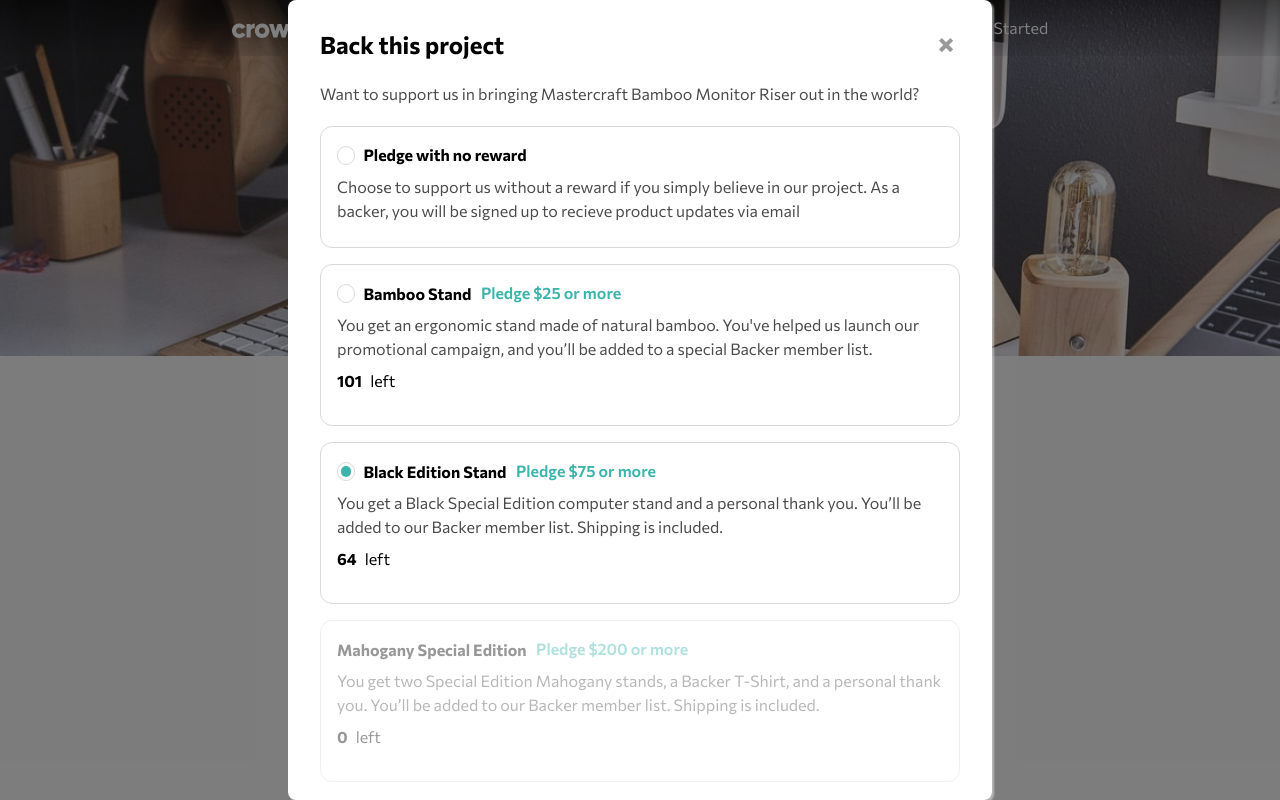
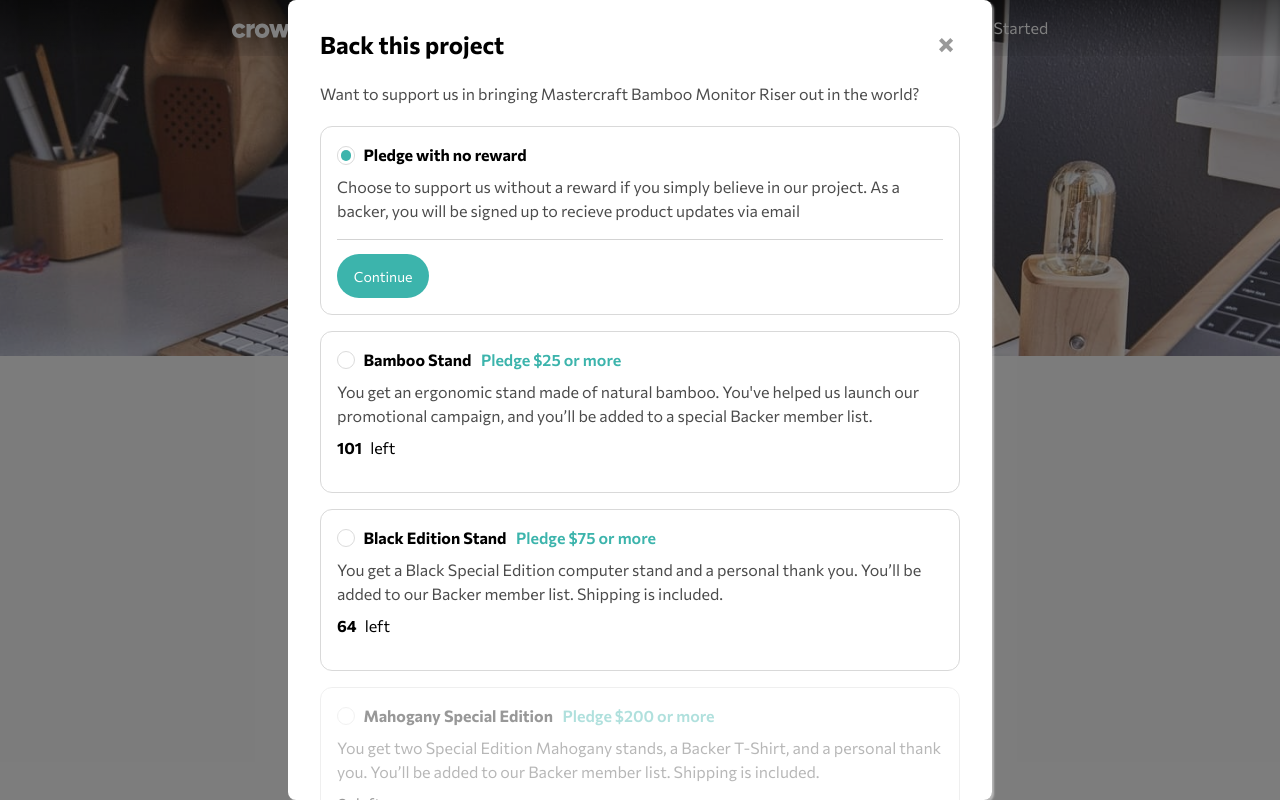
Before and after one commit to Mazz100/Crowdfunding-Product-Page, a React (Vite) app: page / in a window 1280 px wide. Both pictures are taken after a click on the button "Back this project". Shown: the top 800 px of the page. Built offline with nearby package versions, Linux system fonts and the light colour scheme.

Commit message:
Pre-checked and default check state

```diff
--- a/src/CrowdfundMain.jsx
+++ b/src/CrowdfundMain.jsx
@@ -4,7 +4,9 @@
 import ProductCards from "./ProductCards";
 import desktopBG from './assets/images/image-hero-desktop.jpg'
 import mobileBG from './assets/images/image-hero-mobile.jpg'
+import SuccessModal from "./SuccessModal";
 import React, { useState } from "react";
+import { createPortal } from "react-dom";
 
 //Contexts management
 export const backedContext = React.createContext();
@@ -14,6 +16,18 @@
 function CrowdfundMain() {
     const [backed, setBacked] = useState(89914);
     const [totalBacker, setTotalBackers] = useState(5007);
+
+    //Complete modal state
+    const [modalComplete, setModalIsComplete] = useState(false);
+
+    function handleCompleteState() {
+        if (!modalComplete) {
+            setModalIsComplete(true);
+        }
+        else {
+            setModalIsComplete(false);
+        }
+    }
 
     const cards = [
         {
@@ -52,9 +66,9 @@
                 <backedContext.Provider value={[backed, setBacked]}>
                     <cardsMapContext.Provider value={cards}>
                         <totalBackersContext.Provider value={[totalBacker, setTotalBackers]}>
-                            <Product />
+                            <Product completeState={handleCompleteState} completeCondition={modalComplete} />
                             <BackedTracker />
-                            <ProductCards />
+                            <ProductCards completeState={handleCompleteState} completeCondition={modalComplete} />
                         </totalBackersContext.Provider>
                     </cardsMapContext.Provider>
                 </backedContext.Provider>
@@ -64,7 +78,17 @@
                 Challenge by <a href="https://www.frontendmentor.io?ref=challenge" target="_blank">Frontend Mentor</a>.
                 Coded by <a href="https://github.com/Mazz100">Mazen Hassan</a>.
             </footer>
+
+            {/*Modal Complete UI*/}
+            {modalComplete && createPortal(
+                <div className="complete-modal-container">
+                    <SuccessModal completeState={handleCompleteState} />,
+                </div>,
+
+                document.body,
+            )}
         </div>
+
     );
 }
 
--- a/src/PldgeModal.jsx
+++ b/src/PldgeModal.jsx
@@ -3,10 +3,10 @@
 import { backedContext } from "./CrowdfundMain";
 import { totalBackersContext } from "./CrowdfundMain";
 
-function PledgeModal({ cards, title, closeModal, completeState }) {
+function PledgeModal({ cards, title, defaultTitle, closeModal, completeState }) {
     const [selectedPledge, setSelectedPledge] = useState(title);
     const [pledge, setPledge] = useState('');
-    console.log(selectedPledge);
+
 
     //backed and totalBacker state reference by context
     const [totalBacker, setTotalBackers] = useContext(totalBackersContext);
@@ -14,6 +14,7 @@
 
     //Prevent symbols on number input
     const exceptThisSymbols = ['e', 'E', '+', '-'];
+
 
     function handleSelectedPledge(event) {
         setSelectedPledge(event.target.value);
@@ -68,7 +69,7 @@
                     Mastercraft Bamboo Monitor Riser out in the world?
                 </p>
 
-                <form action="">
+                <form action="" name="">
                     <div className="modal-input"
                         style=
                         {{
@@ -80,7 +81,7 @@
                                 id="Pledge with no reward"
                                 value="Pledge with no reward"
                                 onChange={handleSelectedPledge}
-
+                                defaultChecked={selectedPledge === defaultTitle}
                             />
                             <div>
                                 <label className="pledge-label" htmlFor="Pledge with no reward">Pledge with no reward</label>
@@ -91,7 +92,8 @@
                             As a backer, you will be signed up to recieve product updates via email
                         </p>
                         {/*No pledge confirm*/}
-                        {selectedPledge == "Pledge with no reward" ?
+                        {selectedPledge === "Pledge with no reward" ||
+                            selectedPledge === defaultTitle ?
                             <div className="pledgeform-container" style={{ marginTop: '1em' }}>
                                 <button
                                     onClick={() => {
@@ -116,14 +118,15 @@
                             opacity: card.stock === 0 ? 0.4 : null
                         }}>
                         <div className="pledgeRadio-flex-row">
-                            {card.stock > 0 && <input type="radio"
+                            <input type="radio"
                                 onChange={handleSelectedPledge}
                                 name="pledges"
                                 id={card.title}
                                 value={card.title}
-                                checked={title == selectedPledge}
+                                disabled={card.stock == 0}
+                                checked={card.title === selectedPledge}
 
-                            />}
+                            />
                             <div className="title-pledge-group">
                                 <label className="pledge-label" htmlFor={card.title}>{card.title}</label>
                                 <p className="pledge-text">{card.pledge}</p>
--- a/src/Product.jsx
+++ b/src/Product.jsx
@@ -4,7 +4,7 @@
 import { cardsMapContext } from './CrowdfundMain';
 import { createPortal } from 'react-dom';
 
-function Product() {
+function Product({ completeState, completeCondition }) {
     const [bookmark, setBookmark] = useState(false);
     const [isPledgeModalOpen, setIsPledgeModalOpen] = useState(false);
     const cards = useContext(cardsMapContext);
@@ -55,7 +55,8 @@
 
             {isPledgeModalOpen && createPortal(
                 <div className="modal-container">
-                    <PledgeModal cards={cards} closeModal={closeModal} />
+                    <PledgeModal cards={cards} defaultTitle={cards.title}
+                        closeModal={closeModal} completeState={completeState} />
                 </div>,
 
                 document.body,
--- a/src/ProductCards.jsx
+++ b/src/ProductCards.jsx
@@ -1,23 +1,11 @@
 import React, { useState, useContext } from "react";
 import RewardButton from "./RewardButton";
-import SuccessModal from "./SuccessModal";
+import { cardsMapContext } from "./CrowdfundMain";
 
-import { cardsMapContext } from "./CrowdfundMain";
-import { createPortal } from "react-dom";
 
-function ProductCards() {
+function ProductCards({ completeState, completeCondition }) {
     const cards = useContext(cardsMapContext);
-    //Complete modal state used for pledge confirmation
-    const [modalComplete, setModalIsComplete] = useState(false);
 
-    function handleCompleteState() {
-        if (!modalComplete) {
-            setModalIsComplete(true);
-        }
-        else {
-            setModalIsComplete(false);
-        }
-    }
 
     return (
         <div className="cards-container">
@@ -50,19 +38,10 @@
                         </span>
                     </div>
                     {/*Passing a stock prop for button conditional rendering*/}
-                    <RewardButton cards={cards} stock={card.stock} title={card.title} completeState={handleCompleteState} />
+                    <RewardButton cards={cards} stock={card.stock} title={card.title} completeState={completeState} />
 
                 </div>
             </div>)}
-
-            {/*Modal Complete UI*/}
-            {modalComplete && createPortal(
-                <div className="complete-modal-container">
-                    <SuccessModal completeState={handleCompleteState}/>,
-                </div>,
-
-                document.body,
-            )}
 
         </div >
     );
```
